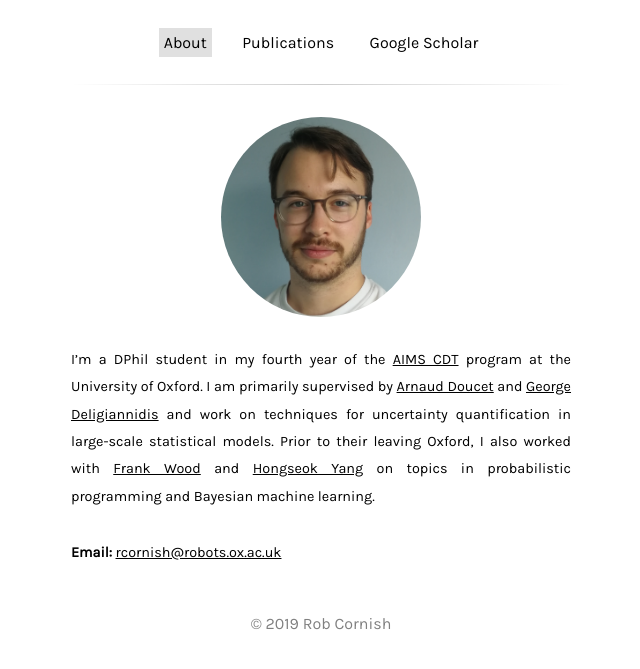
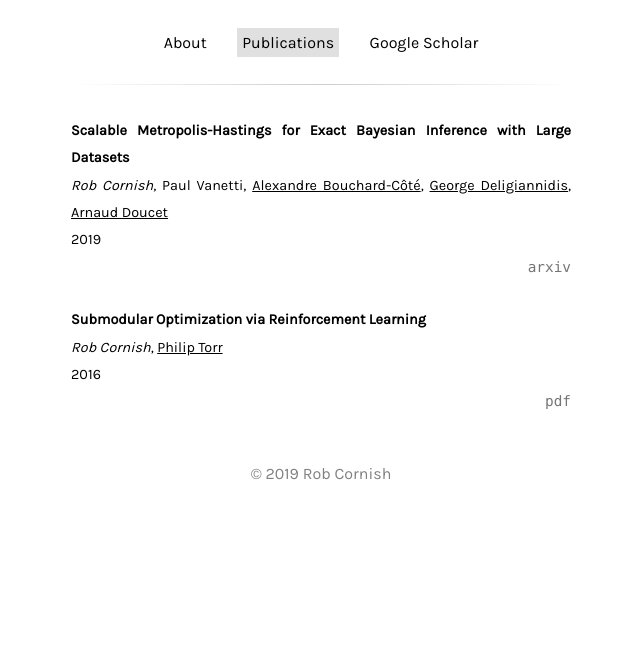
Before and after one commit to jrmcornish/jrmcornish.github.io, a plain HTML site: page index.html in a window 1280 px wide. Shown: the part 67-736 px from the top of the page, without its empty margins (319-959 px from the left). Drawn offline with nearby package versions, Linux system fonts and the light colour scheme.

Commit message:
Reworking publications section

```diff
--- a/index.html
+++ b/index.html
@@ -8,6 +8,7 @@
     <link href="https://fonts.googleapis.com/css?family=Karla" rel="stylesheet">
     <link href="styles.css" rel="stylesheet" type="text/css">
 
+    <script src="https://code.jquery.com/jquery-3.4.0.min.js" defer></script>
     <script src="script.js" defer></script>
 
     <title>Rob Cornish</title>
@@ -37,12 +38,12 @@
       </article>
 
       <aside>
+        <!-- TODO: Make dynamic -->
         <strong>Email:</strong> <a href="mailto:rcornish@robots.ox.ac.uk">rcornish@robots.ox.ac.uk</a>
       </aside>
     </main>
 
     <main id="publications" hidden>
-      <h2>Publications</h2>
     </main>
 
     <footer>
--- /dev/null
+++ b/publications.json
@@ -0,0 +1,40 @@
+{
+  "publications": [
+    {
+      "title": "Scalable Metropolis-Hastings for Exact Bayesian Inference with Large Datasets",
+      "authors": ["me", "vanetti", "abc", "george", "arnaud"],
+      "year": 2019,
+      "arxiv": "https://arxiv.org/abs/1901.09881"
+    },
+    {
+      "title": "Submodular Optimization via Reinforcement Learning",
+      "authors": ["me", "torr"],
+      "year": 2016,
+      "pdf": "http://www.robots.ox.ac.uk/~rcornish/assets/bib/preprint/cornish2016submodular.pdf"
+    }
+  ],
+  "coauthors": {
+    "vanetti": {
+      "name": "Paul Vanetti"
+    },
+    "me": {
+      "name": "Rob Cornish"
+    },
+    "abc": {
+      "name": "Alexandre Bouchard-Côté",
+      "website":  "https://www.stat.ubc.ca/~bouchard/"
+    },
+    "george": {
+      "name": "George Deligiannidis",
+      "website": "http://www.stats.ox.ac.uk/~deligian/"
+    },
+    "arnaud": {
+      "name": "Arnaud Doucet",
+      "website": "http://www.stats.ox.ac.uk/~doucet/"
+    },
+    "torr": {
+      "name": "Philip Torr",
+      "website": "http://www.robots.ox.ac.uk/~phst/"
+    }
+  }
+}
--- a/script.js
+++ b/script.js
@@ -1,3 +1,36 @@
+function pubJSONToHTML(json) {
+  console.log("HERE");
+  var inner = json.publications.map(function(pub) {
+    return (
+      "<li>" +
+      "<strong>" + pub.title + "</strong><br>" +
+      pub.authors.map(function(authorId) {
+        var website = json.coauthors[authorId].website;
+        var author = json.coauthors[authorId].name;
+        if (authorId === "me") {
+          return "<em>" + author + "</em>";
+        } else if (website) {
+          return "<a href=\"" + website + "\" target=\"_blank\">" + author + "</a>";
+        } else {
+          return author;
+        }
+      }).join(", ") + "<br>" + pub.year + "<br>" +
+      "<ul>" +
+        (pub.arxiv ? "<a href=\"" + pub.arxiv + "\" target=\"_blank\">arxiv</a>" + "<br>" : "") +
+        (pub.pdf ? "<a href=\"" + pub.pdf + "\" target=\"_blank\">pdf</a>" + "<br>" : "") +
+      "</ul>" +
+      "</li>"
+    );
+  }).join("");
+  return "<ul id=\"publist\">" + inner + "</ul>";
+}
+
+$.getJSON("publications.json", function(json) {
+  $("main#publications").html(pubJSONToHTML(json));
+});
+
+////////
+
 function Page(name) {
   this.navLink = document.getElementById("nav-" + name);
   this.main = document.getElementById(name);
@@ -30,4 +63,4 @@ pages.forEach(function (page) {
   });
 });
 
-navTo(pages[0]);
+navTo(pages[1]);
--- a/styles.css
+++ b/styles.css
@@ -90,3 +90,23 @@ footer {
   text-align: center;
   color: gray;
 }
+
+ul#publist {
+  list-style: none;
+  padding: 0;
+}
+
+ul#publist li {
+  margin: 25px 0;
+}
+
+ul#publist ul {
+  padding: 0;
+  text-align: right;
+}
+
+ul#publist ul a {
+  font-family: Consolas;
+  color: #757575;
+  text-decoration: none;
+}
```
